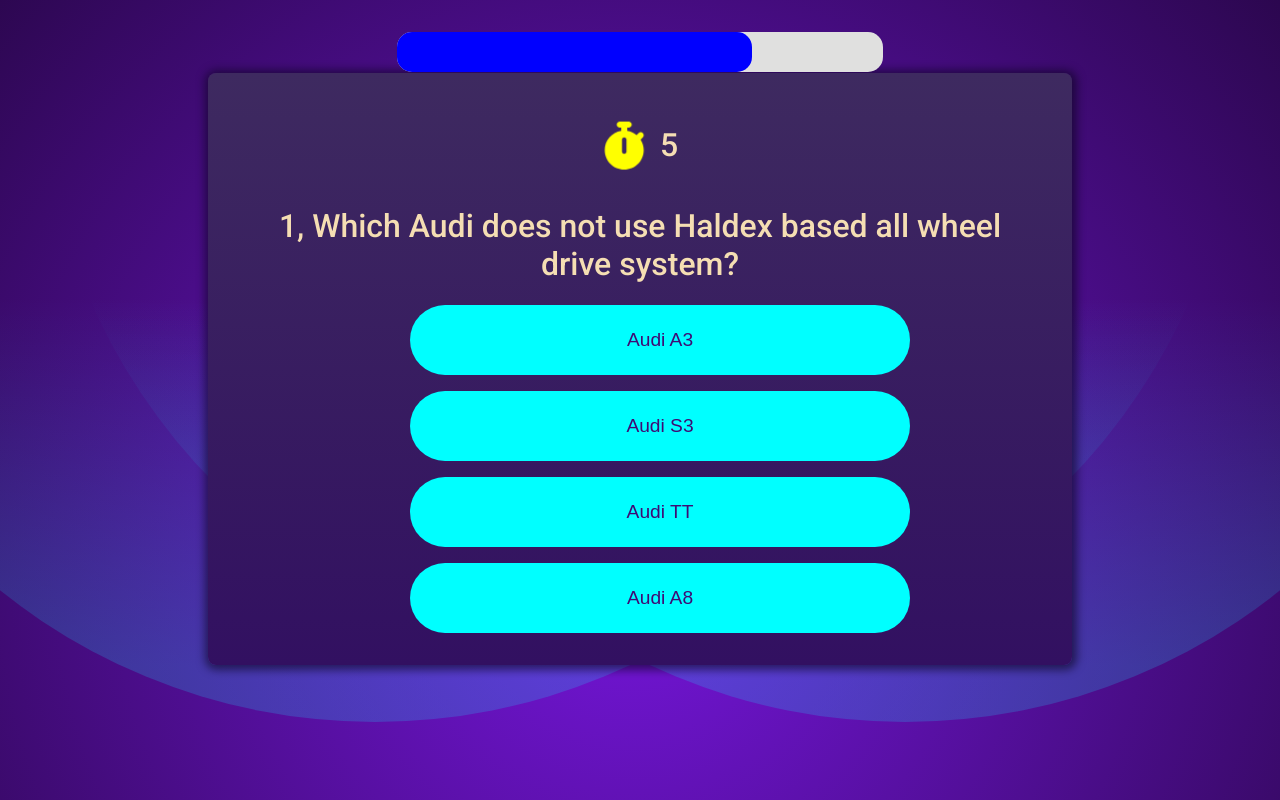
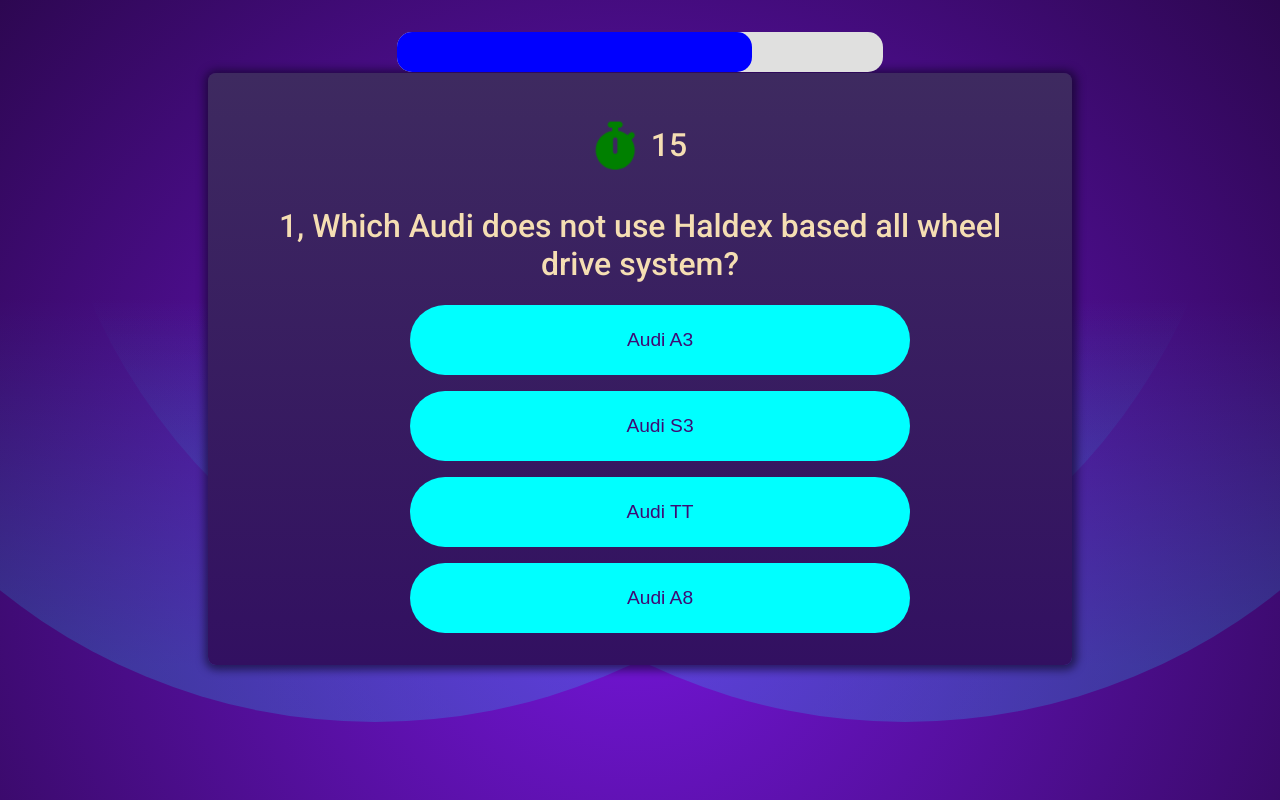
Before and after one commit to bobdeve/Quiz-app, a React (Vite) app: page / in a window 1280 px wide. Built offline with nearby package versions, Linux system fonts and the light colour scheme.

Commit message:
update timer

```diff
--- a/src/components/Answers.jsx
+++ b/src/components/Answers.jsx
@@ -7,7 +7,7 @@
 
 export default function Answers({ index, handleAnswer, answerStatus }) {
   const answers = useRef();
-  const [remainingTime, setRemainingTime] = useState(10)
+  const [remainingTime, setRemainingTime] = useState(20)
 
 
   if (!answers.current) {
@@ -92,10 +92,10 @@
 
   let question = decodeHTMLEntities(quizData[index].question)
   let stopwatchClass = 'stopwatch-icon'
-  if(remainingTime >= 4 && remainingTime <=7){
+  if(remainingTime >= 7 && remainingTime <=12){
     stopwatchClass = 'stopwatch-icon yellow'
   }
-  if(remainingTime >= 0 && remainingTime <=3) {
+  if(remainingTime >= 0 && remainingTime <=6) {
     stopwatchClass = 'stopwatch-icon red'
   }
   return (
```
